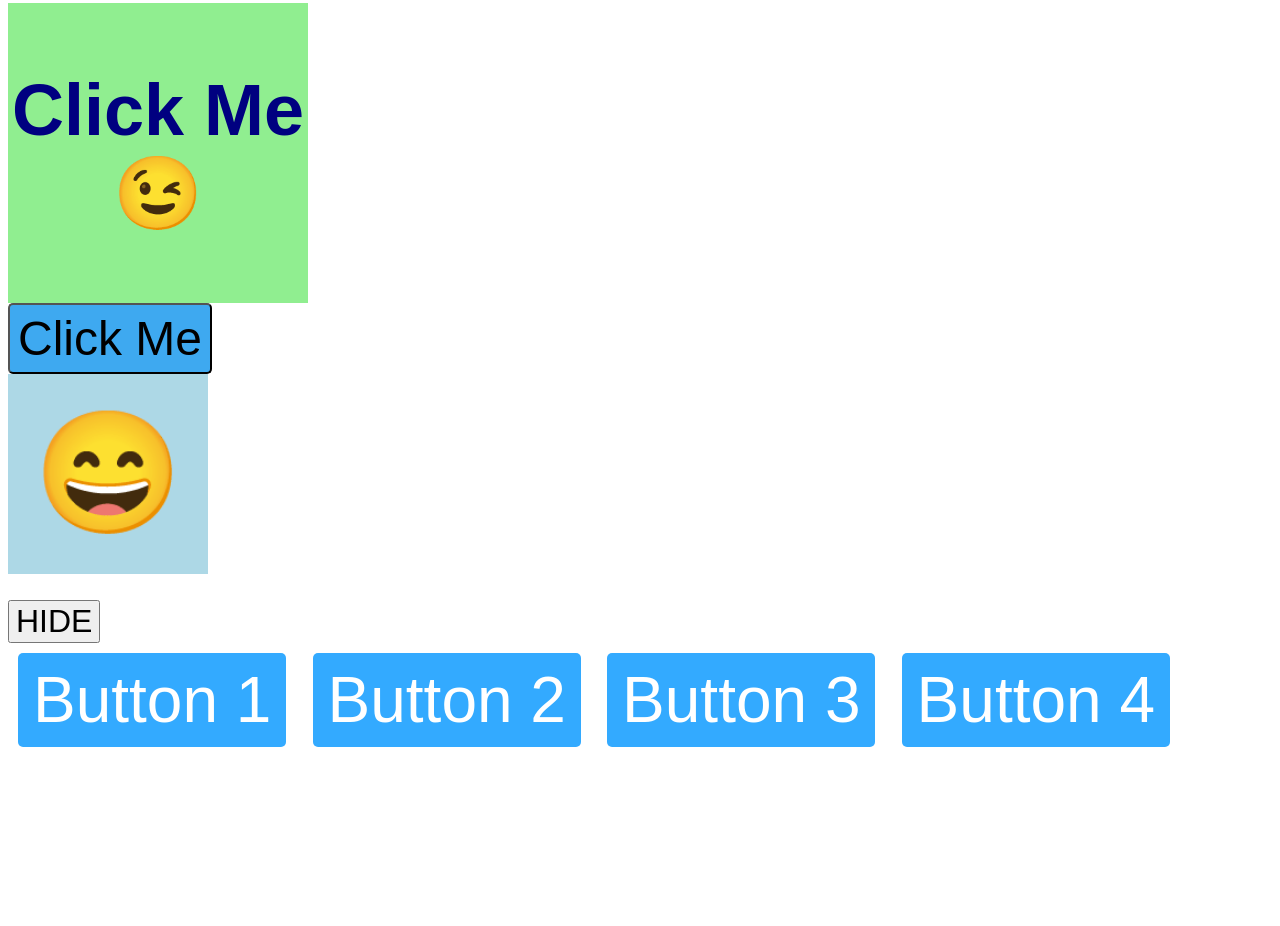
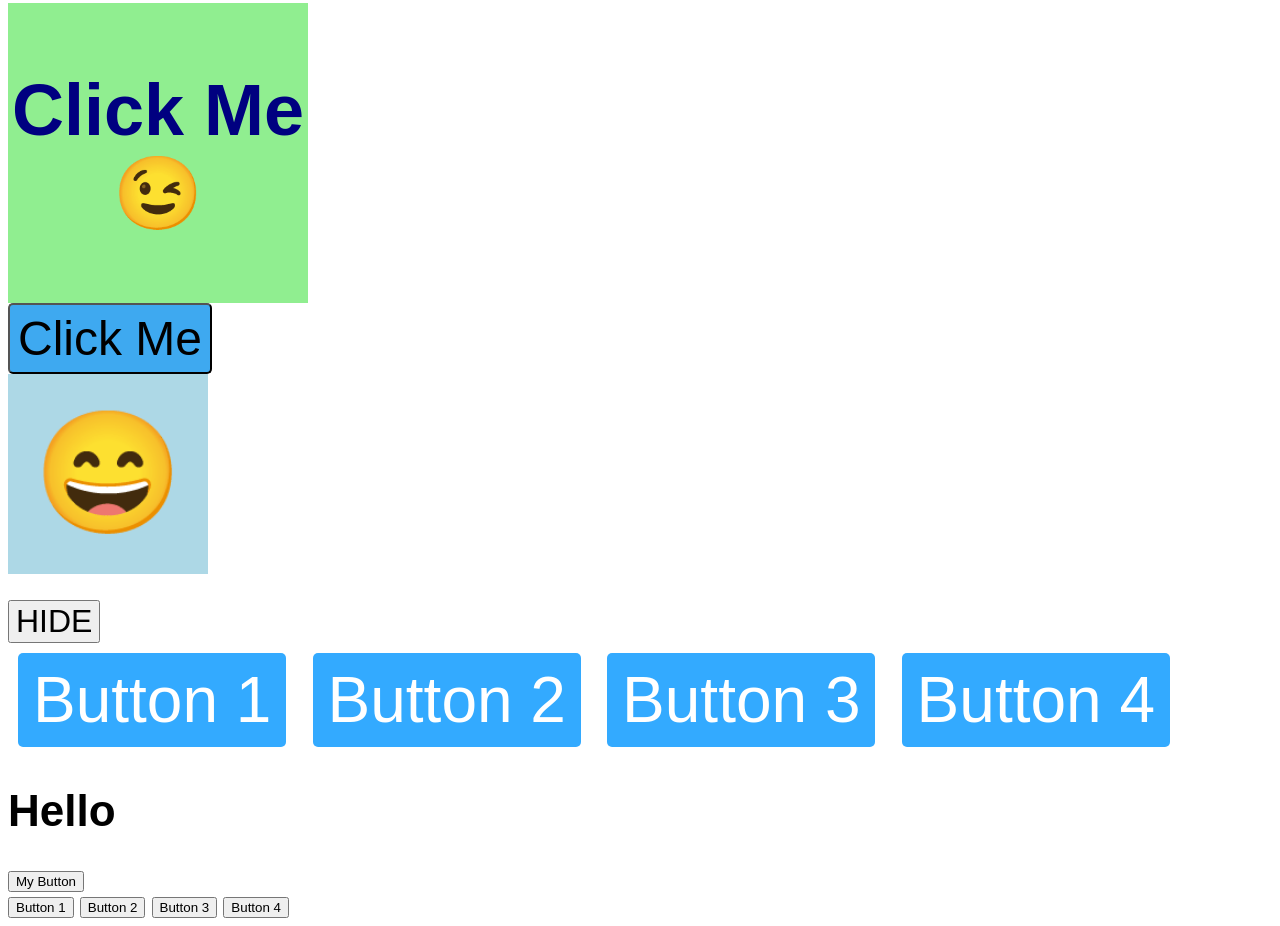
Before and after one commit to PranitaKute/Javascript-Learn, a plain HTML site: page Website/index.html in a window 1280 px wide. Shown: the part 2006-2932 px from the top of the page. Before the commit the page ends 2771 px from the top, so only its background shows below. Drawn offline with Linux system fonts and the light colour scheme.

Commit message:
classList index.html

```diff
--- a/Website/index.html
+++ b/Website/index.html
@@ -135,6 +135,14 @@
             <button class="mybtn">Button 3</button>
             <button class="mybtn">Button 4</button>
 
+        <!-- ClassList -->
+            <h1 id="hOne">Hello</h1>
+            <button id="btn">My Button</button><br>
+            <button class="b">Button 1</button>
+            <button class="b">Button 2</button>
+            <button class="b">Button 3</button>
+            <button class="b">Button 4</button>
+
         <script type = "module" src = "index.js"> </script>
     </body>
 </html>
```
